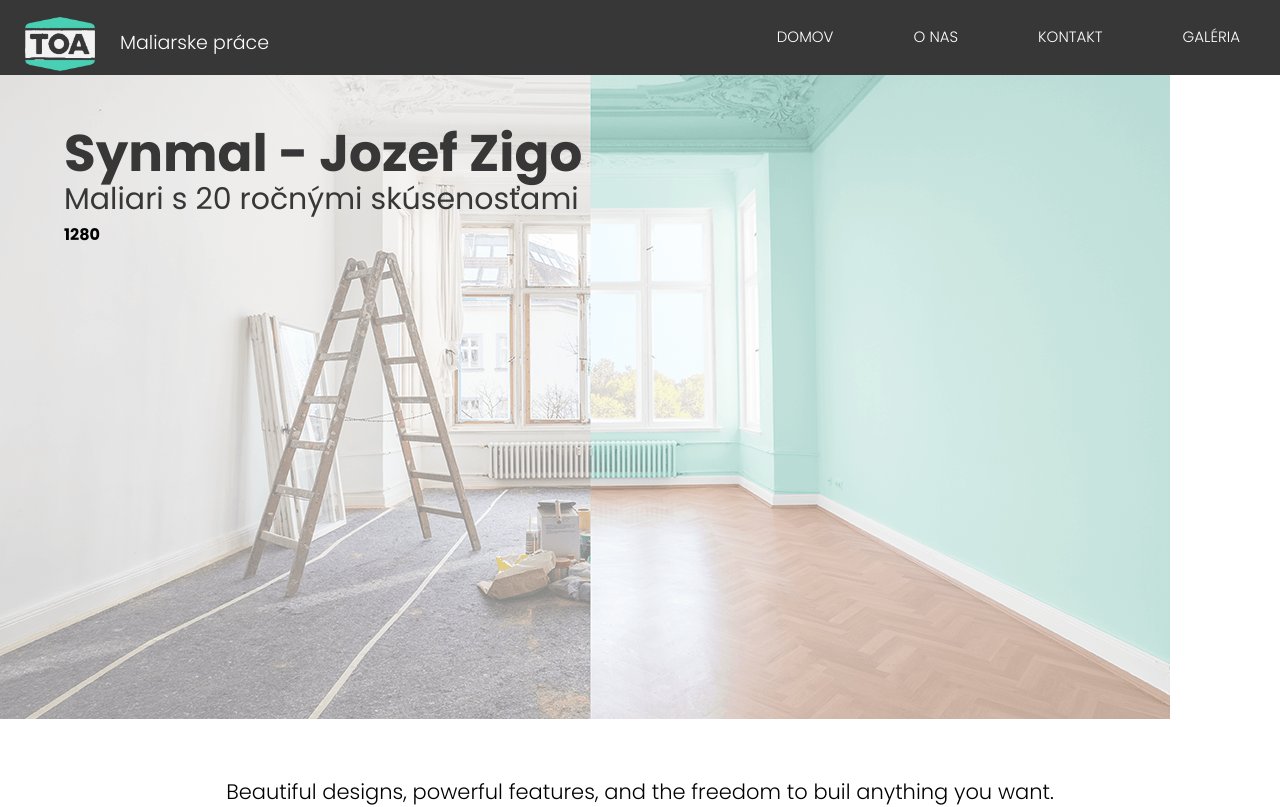
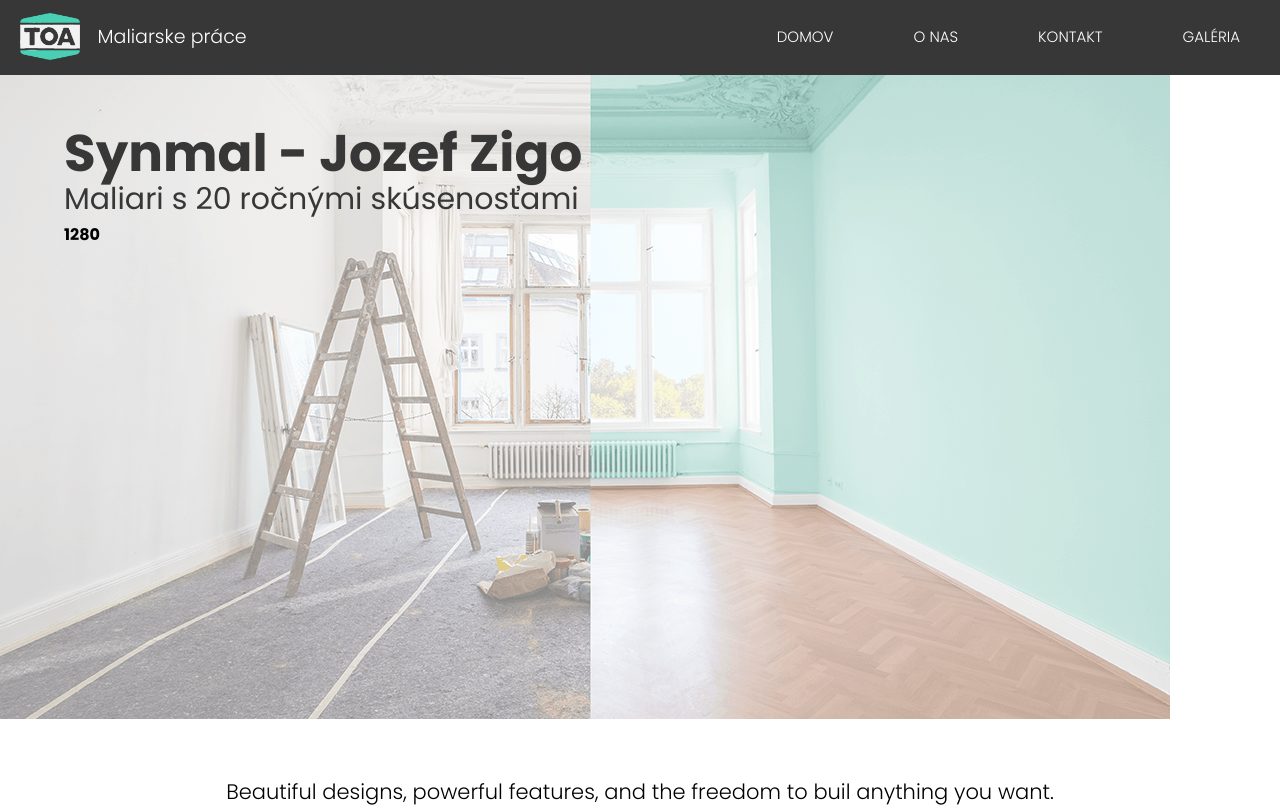
Before and after one commit to MatthewChevy/Synmal, a Vue app: page / in a window 1280 px wide. Shown: the top 807 px of the page. Built offline with nearby package versions, Linux system fonts and the light colour scheme.

Commit message:
Remove media querys

```diff
--- a/src/components/TheNavigationLogo.vue
+++ b/src/components/TheNavigationLogo.vue
@@ -33,45 +33,41 @@ h4 {
     color: white;
 }
 
-@media screen and (min-width: 600px){
+// @media screen and (min-width: 600px){
 
+//     .container {
+//         max-width: 65px;
+//     }
+
+//     img {
+//         margin: 15px;
+//     }
+
+//     h4 {
+//         top: 1.55rem;
+//         left: 6rem;
+//         font: {
+//             size: 18px;
+//         }
+//     }
+
+// }
+
+@media screen and (min-width: 1024px) {
     .container {
-        max-width: 65px;
+        max-width: 60px;
     }
 
     img {
-        margin: 15px;
+        margin: 13px 20px;
     }
 
-
     h4 {
-        top: 1.55rem;
-        left: 6rem;
-        font: {
-            size: 18px;
-        }
-    }
-
-}
-
-@media screen and (min-width: 1024px){
-
-    .container {
-        max-width: 70px;
-    }
-
-    img {
-        margin: 17px 25px;
-    }
-
-
-    h4 {
-        top: 1.75rem;
-        left: 7.5rem;
+        top: 1.35rem;
+        left: 6.1rem;
         font: {
             size: 19px;
         }
     }
-
 }
 </style>
--- a/src/components/TheNavigationMenuButton.vue
+++ b/src/components/TheNavigationMenuButton.vue
@@ -49,17 +49,17 @@ img {
     }
 }
 
-@media screen and ( min-width: 600px) {
+// @media screen and ( min-width: 600px) {
+//     .button {
+//         width: 3rem;
+//         margin: 15px;
+//         border: none;
+//         background: none;
+//     }
+// }
+
+@media screen and (min-width: 1024px) {
     .button {
-        width: 3rem;
-        margin: 15px;
-        border: none;
-        background: none;
-    }
-}
-
-@media screen and ( min-width: 1024px) {
-   .button {
         display: none;
     }
 }
```
